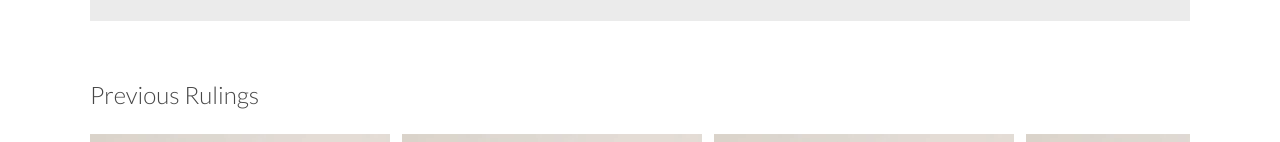
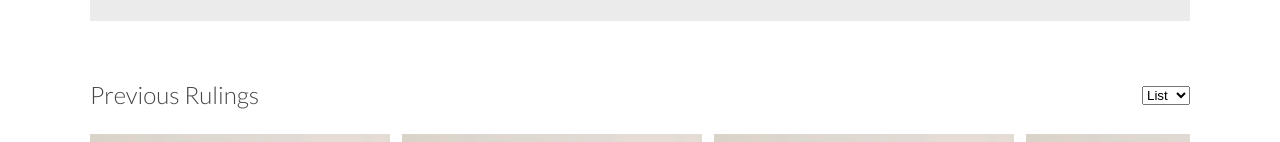
Before and after one commit to SebasRDev/ui-test-zemoga, a React (Vite) app: page / in a window 1280 px wide. Shown: the part 806-948 px from the top of the page. Built offline with nearby package versions, Linux system fonts and the light colour scheme.

Commit message:
Add UI VotingList component

```diff
--- a/src/components/votingList/VotingList.jsx
+++ b/src/components/votingList/VotingList.jsx
@@ -1,5 +1,7 @@
+import { useState } from "react";
 import { Card } from "../../shared/Card"
 import '../../styles/components/votingList/VotingList.css'
+import { Select } from "../../shared/Select";
 
 const data = [
   {
@@ -71,9 +73,22 @@ const data = [
 ]
 
 export const VotingList = () => {
+
+  const [layout, setLayout] = useState('list');
+
+  const handleChangeLayout = (e) => {
+    setLayout(e.target.value)
+  }
+
   return (
     <div className="voting-list">
-      <h3 className="voting-list__title">Previous Rulings</h3>
+      <div className="voting-list__header">
+        <h3 className="voting-list__title">Previous Rulings</h3>
+        <select name="layout" id="layout" onChange={handleChangeLayout}>
+          <option value="list" selected>List</option>
+          <option value="grid">Grid</option>
+        </select>
+      </div>
       <div className="voting-list__wrapper">
         {data.map((item) => {
           return (
--- a/src/styles/components/votingList/VotingList.css
+++ b/src/styles/components/votingList/VotingList.css
@@ -1,5 +1,11 @@
 .voting-list{
   overflow: hidden;
+}
+
+.voting-list__header{
+  display: flex;
+  justify-content: space-between;
+  align-items: center;
 }
 
 .voting-list__title{
```
